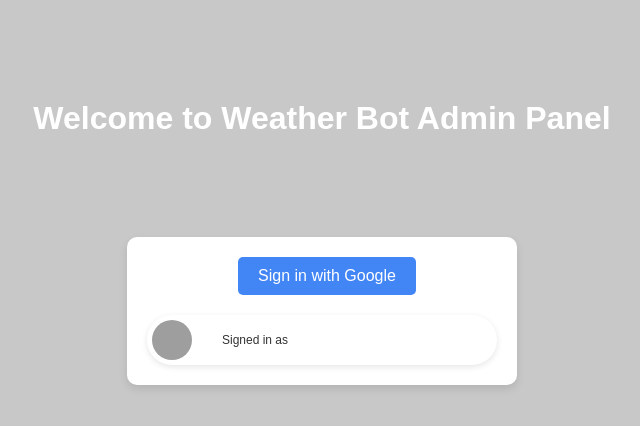
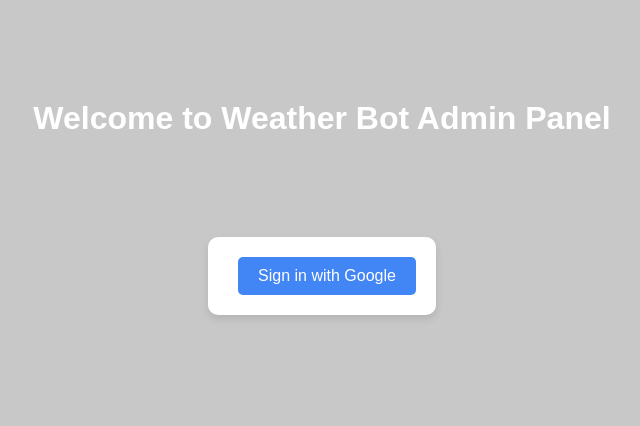
Before and after one commit to abhinnaofficial/telegram-weather, a React (Create React App) app in the folder admin-panel/: page /admin in a window 1280 px wide. Shown: the top 426 px of the page, without its empty margins (318-958 px from the left). Built offline with nearby package versions, Linux system fonts and the light colour scheme; no server answers; grey boxes are pictures that could not be loaded.

Commit message:
User Card fix

```diff
--- a/admin-panel/src/AdminPanel.js
+++ b/admin-panel/src/AdminPanel.js
@@ -38,10 +38,12 @@ const AdminPanel = () => {
             <h1>Welcome to Weather Bot Admin Panel</h1>
             <div className="login-box">
                 <button onClick={handleGoogleLogin}>Sign in with Google</button>
-                <div className="user-card">
-                    <img src={user?.picture || 'default-profile.png'} alt="Profile" />
-                    <p>Signed in as {user?.email}</p>
-                </div>
+                {user && (
+                    <div className="user-card">
+                        <img src={user.picture || 'default-profile.png'} alt="Profile" />
+                        <p>Signed in as {user.email || 'No email available'}</p>
+                    </div>
+                )}
             </div>
         </div>
     );
```
